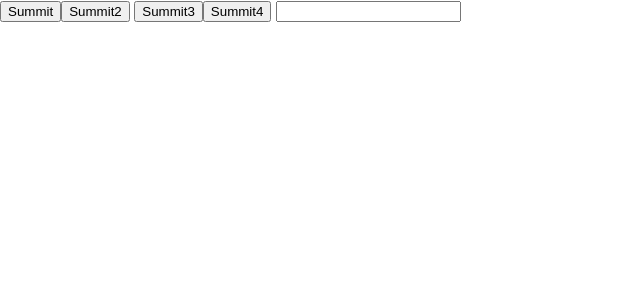
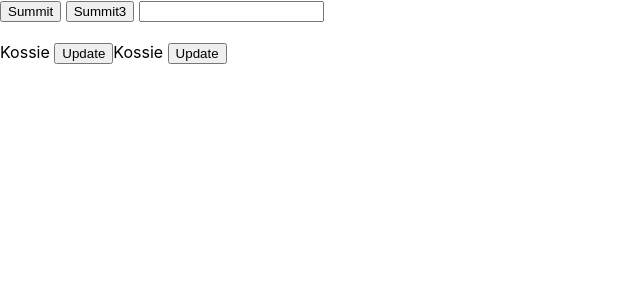
Before and after one commit to ejImDev/React_study, a React (Create React App) app in the folder study/: page / in a window 1280 px wide. Shown: the top 300 px of the page, without its empty margins (0-640 px from the left). Built offline with nearby package versions, Linux system fonts and the light colour scheme.

Commit message:
리액트 훅스 useState

```diff
--- a/study/src/App.js
+++ b/study/src/App.js
@@ -1,4 +1,8 @@
+import React, { useState} from "react";
+
 function App() {
+
+    const [text2, setText] = useState('Kossie');
 
     const onSubmit = () => {
         alert('hello3');
@@ -15,14 +19,36 @@ function App() {
         alert('hello4');
     }
 
+    let text1 = 'Kossie';
+
+    const updateText1 = () => {
+        text1 = 'Corder';
+        console.log(text1)
+        document.getElementById('text1').innerText = text1;
+    }
+
+    const updateText2 = () => {
+        setText('Coder')
+        console.log(text2)
+    }
+
+    console.log(text2) /*Kossie로 2번 출력되는 이유는 index.js가 StrictMode 라서. useState상태에선 버튼을 누르면 일단 Kossie가 뜨고 다시 렌더링 되면서 Coder가 출력됨  */
+
     return (
     <div className="App">
         <button onClick={()=>alert('hello')}>Summit</button>
-        <button onClick={alert('hello2')}>Summit2</button> {/*렌더링할때 바로실행되고 버튼누르면 동작안함*/}
+        {/*<button onClick={alert('hello2')}>Summit2</button>*/} {/*렌더링할때 바로실행되고 버튼누르면 동작안함*/}
         <button onClick={onSubmit}>Summit3</button>
-        <button onClick={onSubmit2()}>Summit4</button> {/*렌더링할때 바로실행되고 버튼누르면 동작안함*/}
+        {/*<button onClick={onSubmit2()}>Summit4</button>*/} {/*렌더링할때 바로실행되고 버튼누르면 동작안함*/}
 
         <input onKeyUp={onKeyUp}/>
+        <br /><br />
+
+        <span id='text1'>{text1}</span> {/*클래스를 따로 만들어서 작업*/}
+        <button onClick={updateText1}>Update</button>
+
+        <span id='text2'>{text2}</span> {/*useState로 작업*/}
+        <button onClick={updateText2}>Update</button>
     </div>
   );
 }
```
